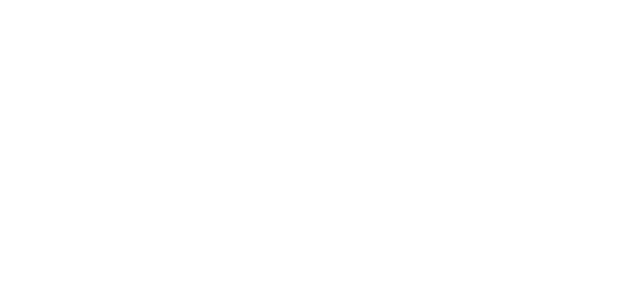
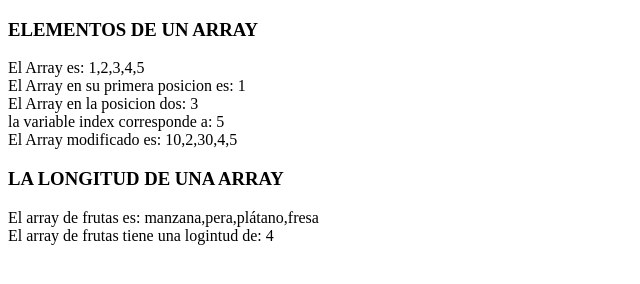
Before and after one commit to jasp2022/array_js, a plain HTML site: page index.html in a window 1280 px wide. Shown: the whole page, without its empty margins (0-640 px from the left). Drawn offline with Linux system fonts and the light colour scheme.

Commit message:
Longitud de array

```diff
--- a/index.html
+++ b/index.html
@@ -7,5 +7,6 @@
 </head>
 <body>
 
+    <script src="js/script.js"></script>
 </body>
 </html>
--- a/js/script.js
+++ b/js/script.js
@@ -0,0 +1,32 @@
+//Acceder a los elementos de un Array
+
+document.write("<h3>ELEMENTOS DE UN ARRAY</h3>")
+
+const numbers = [1, 2, 3, 4, 5]
+
+document.write("El Array es: "+numbers+"<br>")
+
+document.write("El Array en su primera posicion es: "+numbers[0]+"<br>")
+
+document.write("El Array en la posicion dos: "+numbers[2]+"<br>")
+
+//usar variables para acceder a los elementos de un array.
+
+let index = 4
+
+document.write("la variable index corresponde a: "+numbers[index]+"<br>")
+
+//Modificar los elementos de un Array
+
+numbers[0] = 10
+numbers[2] = 30
+
+document.write("El Array modificado es: "+numbers+"<br>")
+
+//Longitud de una array
+document.write("<h3>LA LONGITUD DE UNA ARRAY</h3>")
+
+const frutas = ["manzana", "pera", "plátano", "fresa"]
+
+document.write("El array de frutas es: "+frutas+"<br>")
+document.write("El array de frutas tiene una logintud de: "+frutas.length+"<br>")
```
